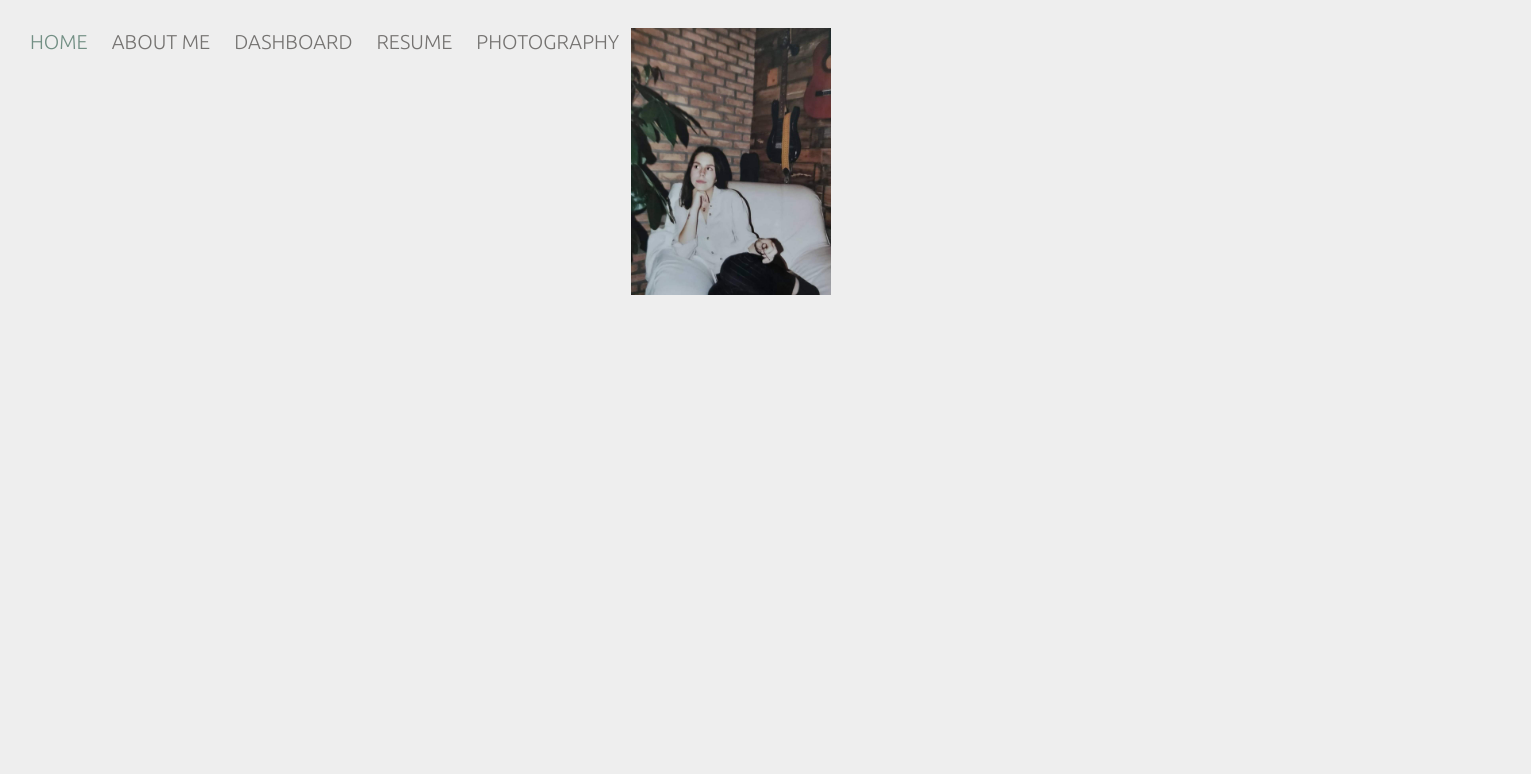
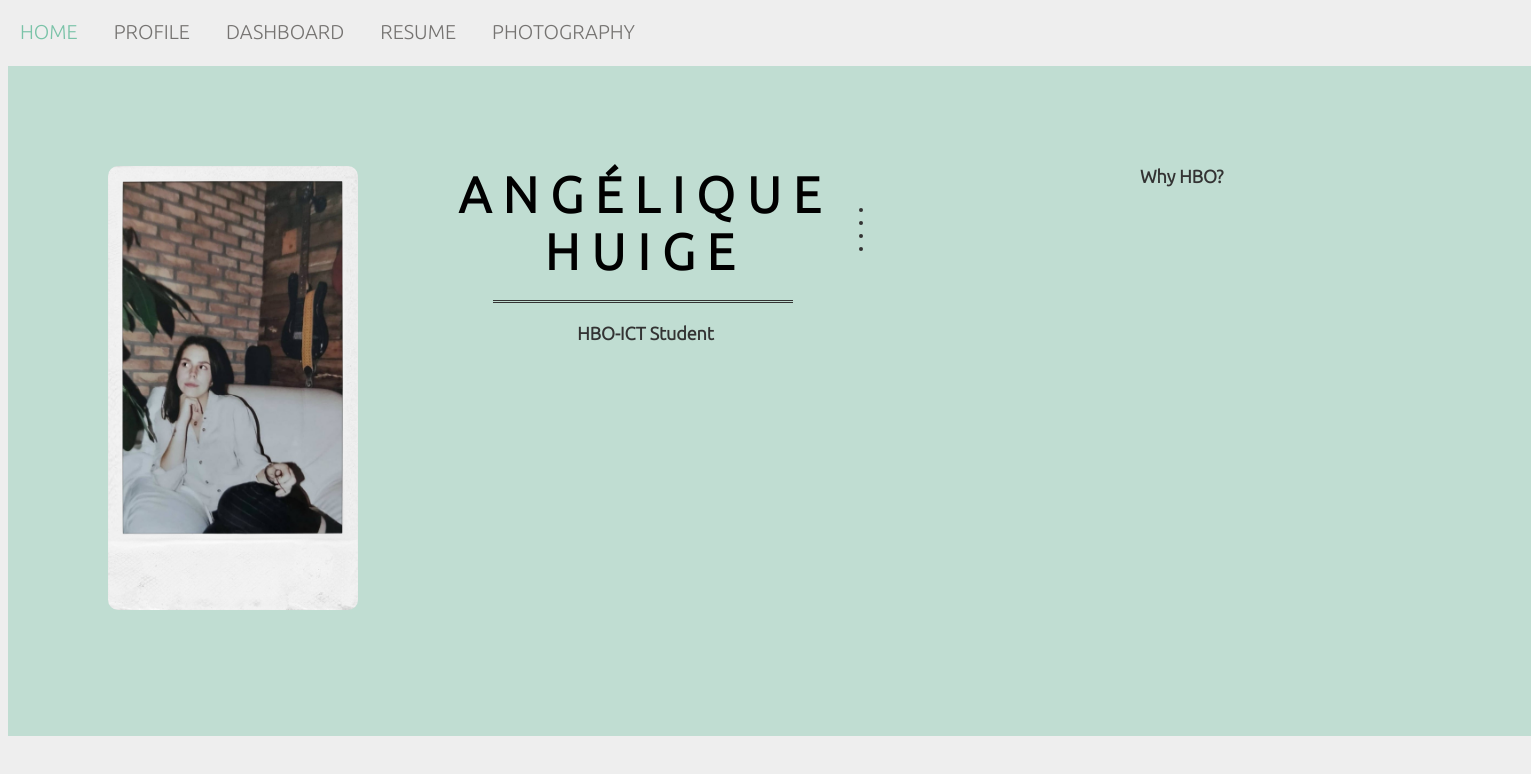
Before and after one commit to ajbhuige/ajbhuige.github.io, a plain HTML site: page index.html in a window 1280 px wide. Shown: the whole page, 1531 px wide, since content can reach past the window. Drawn offline with Linux system fonts and the light colour scheme.

Commit message:
uhhhhhhhhhhhhhhhhhhh

```diff
--- a/index.html
+++ b/index.html
@@ -8,62 +8,49 @@
     <meta name="viewport" content="width=device-width, initial-scale=1.0">
     <meta http-equiv="X-UA-Compatible" content="ie=edge">
     <title>Angie's Portfolio - Index</title>
-
-
     <link rel="stylesheet" href="style.css">
 
-    <style>
+</head>
 
-        ul {
-            list-style-type: none;
-            margin: 0;
-            padding: 10px;
-        }
+<body>
 
-            li {
-                float: left;
-                font-size: 20px;
+<header>
 
-            }
+    <div class="navBar">
+        <a class="active" href="/index.html">home</a>
+        <a href="/profile.html">profile</a>
+        <a href="/dashboard.html">dashboard</a>
+        <a href="/resume.html">resume</a>
+        <a href="/photography.html">photography</a>
+    </div>
 
-            a {
-                display: block;
-                padding: 12px;
-                text-decoration: none;
-                color: #757371;
+</header>
 
-            }
+<div class="grid-container">
 
-            a:hover{
-                color: #7ac3a8;
+        <div class="left">
+                <img class="profilePic" src="analogue.jpg" alt=" ">
+        </div>
 
-            }
+        <div class="middle">
+                <p class="nameTitle">angélique<br> huige</p>
+                <hr>
+                <h2>HBO-ICT Student</h2>
+        </div>
 
-            .currentLink {
-                color: #728f84;
-            }
+        <div class="right">
+        <h2 class="content">Why HBO?</h2>
+        <ul>
+            <li></li>
+            <li></li>
+            <li></li>
+            <li></li>
+        </ul>
+    </div>
 
 
 
-
-        </style>
-
-</head>
-
-    <body>
-            <ul>
-                <li><a class="currentLink" href="/index.html">HOME</a></li>
-                <li><a href="/profile.html">ABOUT ME</a></li>
-                <li><a href="/dashboard.html">DASHBOARD</a></li>
-                <li><a href="/resume.html">RESUME</a></li>
-                <li><a href="/photography.html">PHOTOGRAPHY</a></li>
-
-            </ul>
-
-            <img src="analog.jpg" alt="analog photo of me" style= "float: left; width:200px;">
-
-
-    </body>
+</body>
 </html>
 
 <!--Waarom past hbo/ict bij mij(n persoonlijkheid). Gebruik afbeeldingen, links, teksten, lijsten en/of tabellen.-->
--- a/style.css
+++ b/style.css
@@ -1,9 +1,119 @@
 @import url('https://fonts.googleapis.com/css?family=Ubuntu:300&display=swap');
 
+  body {
+    background-color:#eeeeee;
+    color: #333333;
+    font-family: 'Ubuntu';
+    font-size: 12px;
+    }
 
-        body {
-            background-color:#eeeeee;
-            color: #333333;
-            font-family: 'Ubuntu';
-            font-size: 12px;
-             }
+/* Top navigation bar */
+.navBar {
+  overflow: hidden;
+  }
+
+/* Navbar styling */
+.navBar a {
+    display: block;
+    padding: 12px 24px 12px 12px;
+    text-decoration: none;
+    color: #757371;
+    font-size: 20px;
+    float: left;
+    text-transform: uppercase;
+    }
+
+/* Hovering over navbar item */
+.navBar a:hover {
+    color: #7ac3a8;
+
+}
+
+/* Current link on navbar */
+.navBar a.active {
+    color: #7ac3a8;
+}
+
+/* The grid container */
+.grid-container {
+  display: grid;
+  width: 1500px;
+  height: 670px;
+  margin-top: 10px;
+  grid-template-columns: 30% 25% 46.5%;
+  grid-template-areas:
+  "left middle right"
+}
+
+/* Left column styling */
+.left {
+  grid-area: left;
+  position: relative;
+ background-color: rgba(122, 195, 168, 0.4);
+}
+
+/* Right column styling */
+.right {
+  grid-area: right;
+  position: relative;
+  background-color: rgba(122, 195, 168, 0.4);
+
+}
+
+/* Middle column styling */
+.middle {
+  grid-area: middle;
+  position: relative;
+  background-color: rgba(122, 195, 168, 0.4);
+
+}
+
+.footer {
+  grid-area: footer;
+}
+
+.profilePic {
+  width: 250px;
+  margin: 100px;
+  border-radius: 10px;
+}
+
+.nameTitle {
+  text-transform: uppercase;
+  color: black;
+  letter-spacing: 12px;
+  font-size: 50px;
+  text-align: center;
+  font-weight: bold;
+  margin-top: 100px;
+
+}
+
+hr {
+  border: none;
+  border-top: 3px double #333;
+  color: #333;
+  overflow: visible;
+  text-align: center;
+  height: 5px;
+  width: 300px;
+  margin-left: 35px;
+  margin-top: -30px;
+}
+
+hr:after {
+  background: #fff;
+  padding: 0 4px;
+  position: relative;
+  top: -13px;
+}
+
+h2 {
+  text-align: center;
+
+}
+
+.content {
+  margin-top: 100px;
+  text-align: center;
+}
```
Also changed, not shown: dashboard.html (+55 -0 lines), profile.html (+55 -0 lines), analogue.jpg (added).
